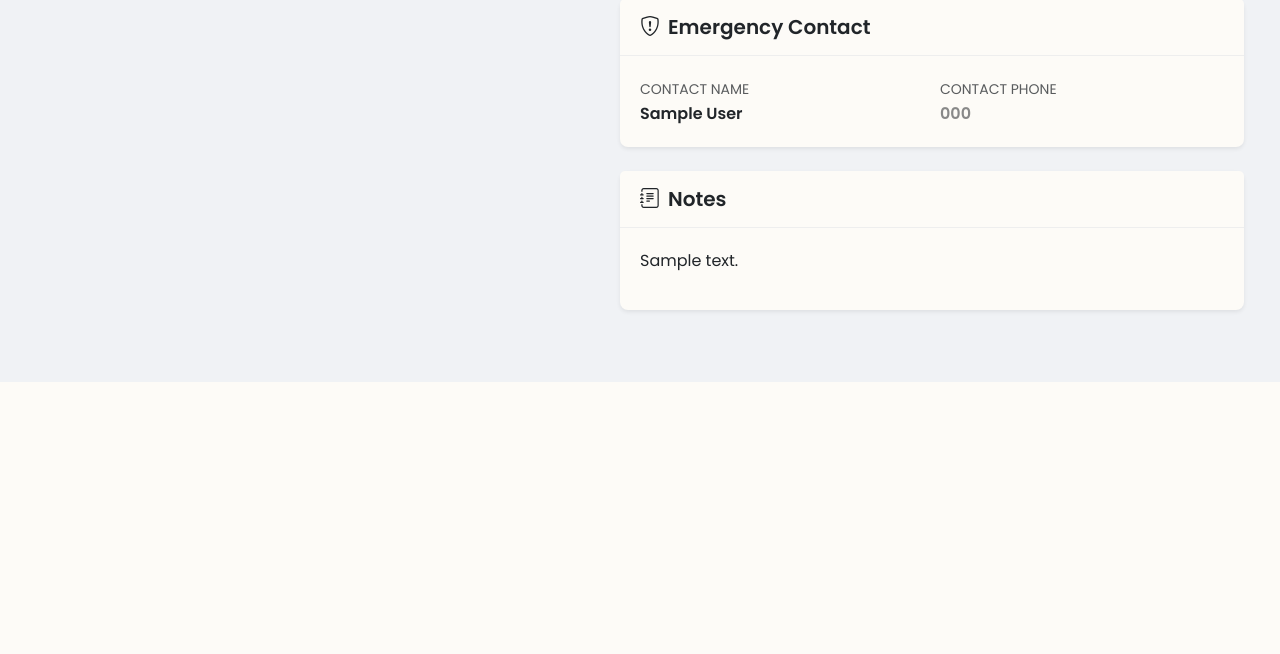
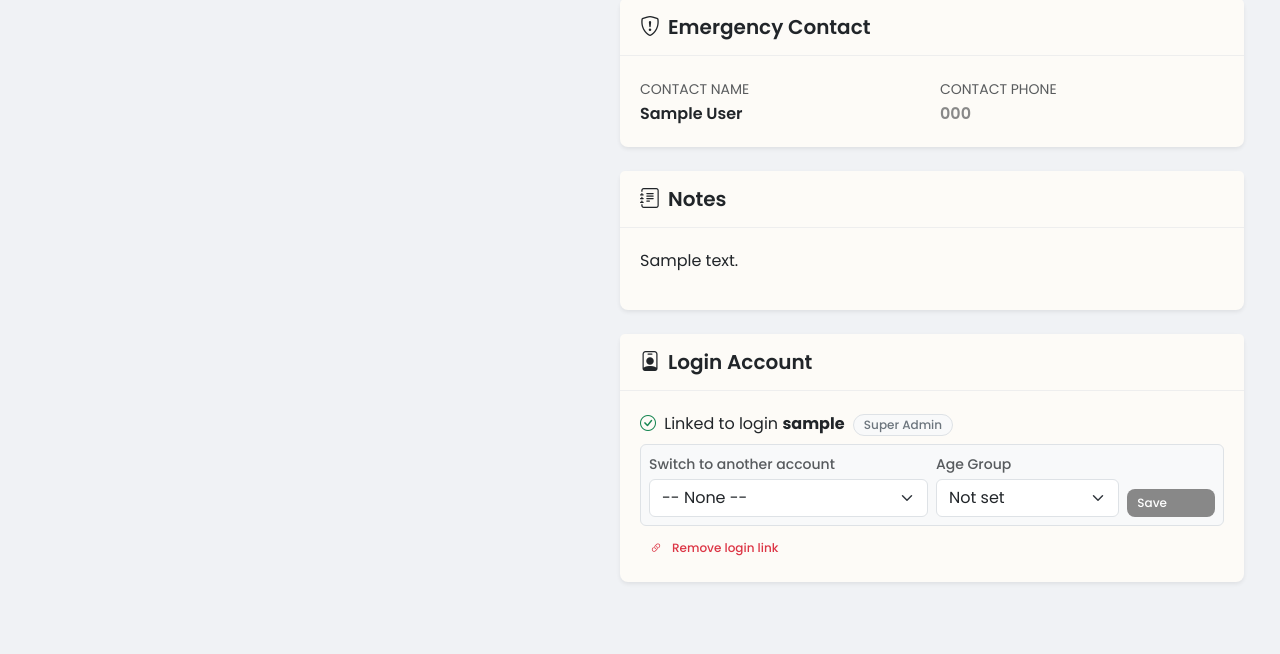
Before and after one commit to mbuguam443/grace-church, a Django app: page /members/1/ in a window 1280 px wide. Shown: the part 874-1528 px from the top of the page. Before the commit the page ends 1256 px from the top, so only its background shows below. Run offline with Django 4.2, Linux system fonts and the light colour scheme; a user stored in the database is signed in; tables that the repository leaves empty hold one stand-in row (values such as "Sample post"); grey boxes marked "Sample" are stand-in pictures; parts of the project's set-up code (start-up, migrations or seed data) failed here and were passed over.

Commit message:
Add login account link on members so class targeting can reach them

```diff
--- a/members/forms.py
+++ b/members/forms.py
@@ -1,5 +1,21 @@
 from django import forms
+
+from accounts.models import User
 from .models import Member, Family
+
+
+def suggest_username(member):
+    """Build a free username for a member from their member number."""
+    base = (member.member_number or '').strip().lower().replace('-', '').replace(' ', '')
+    if not base:
+        base = (member.first_name or 'member').strip().lower() + (member.last_name or '').strip().lower()
+    base = base or 'member'
+    candidate = base
+    counter = 1
+    while User.objects.filter(username__iexact=candidate).exists():
+        counter += 1
+        candidate = '%s%d' % (base, counter)
+    return candidate
 
 
 class MemberForm(forms.ModelForm):
@@ -38,6 +54,44 @@ class MemberForm(forms.ModelForm):
             'notes': forms.Textarea(attrs={'class': 'form-control', 'rows': 4}),
         }
 
+    def __init__(self, *args, **kwargs):
+        super().__init__(*args, **kwargs)
+        member = self.instance.pk and self.instance
+        # only offer accounts that are not already linked to another member
+        self.fields['user'].queryset = User.objects.filter(
+            member_profile__isnull=True,
+        ).order_by('username')
+        if member:
+            current = User.objects.filter(pk=self.instance.user_id)
+            if current.exists():
+                self.fields['user'].queryset = self.fields['user'].queryset | current
+
+
+class MemberLoginForm(forms.Form):
+    """Create a login account for a member, or link an existing one, so the
+    person can be pulled into classes (ministry / age group targeting)."""
+
+    action = forms.ChoiceField(
+        choices=[('create', 'Create a new login account'), ('link', 'Link an existing user account')],
+        widget=forms.RadioSelect,
+        initial='create',
+        required=False,
+    )
+    username = forms.CharField(max_length=150, required=False)
+    existing_user = forms.ModelChoiceField(queryset=User.objects.none(), required=False)
+    age_group = forms.ChoiceField(choices=User.AGE_GROUP_CHOICES, required=False)
+
+    def __init__(self, *args, member=None, **kwargs):
+        super().__init__(*args, **kwargs)
+        self.fields['existing_user'].queryset = User.objects.filter(
+            member_profile__isnull=True, is_active=True,
+        ).order_by('username')
+        self.fields['username'].widget.attrs.update({'class': 'form-control'})
+        self.fields['existing_user'].widget.attrs.update({'class': 'form-select'})
+        self.fields['age_group'].widget.attrs.update({'class': 'form-select'})
+        if member is not None and not self.is_bound:
+            self.fields['username'].initial = suggest_username(member)
+
 
 class FamilyForm(forms.ModelForm):
     class Meta:
--- a/members/urls.py
+++ b/members/urls.py
@@ -9,6 +9,8 @@ urlpatterns = [
     path('<int:pk>/', views.MemberDetailView.as_view(), name='member-detail'),
     path('<int:pk>/update/', views.MemberUpdateView.as_view(), name='member-update'),
     path('<int:pk>/delete/', views.MemberDeleteView.as_view(), name='member-delete'),
+    path('<int:pk>/login/', views.member_login, name='member-login'),
+    path('<int:pk>/login/remove/', views.member_unlink_login, name='member-login-remove'),
 
     path('families/', views.FamilyListView.as_view(), name='family-list'),
     path('families/create/', views.FamilyCreateView.as_view(), name='family-create'),
--- a/members/views.py
+++ b/members/views.py
@@ -1,12 +1,15 @@
 from django.contrib import messages
+from django.contrib.auth.decorators import login_required
 from django.contrib.auth.mixins import LoginRequiredMixin, UserPassesTestMixin
 from django.db.models import Q
+from django.shortcuts import get_object_or_404, redirect
 from django.urls import reverse_lazy
 from django.views.generic import (
     CreateView, DeleteView, DetailView, ListView, UpdateView,
 )
 
-from .forms import MemberForm, FamilyForm
+from accounts.models import User
+from .forms import MemberForm, FamilyForm, MemberLoginForm
 from .models import Member, Family
 
 
@@ -62,6 +65,88 @@ class MemberDetailView(LoginRequiredMixin, DetailView):
     model = Member
     template_name = 'members/member_detail.html'
     context_object_name = 'member'
+
+    def get_context_data(self, **kwargs):
+        context = super().get_context_data(**kwargs)
+        member = context['member']
+        if member.user:
+            context['login_form'] = MemberLoginForm(
+                initial={'action': 'link', 'age_group': member.user.age_group}, member=member,
+            )
+        else:
+            context['login_form'] = MemberLoginForm(member=member)
+        return context
+
+
+@login_required
+def member_login(request, pk):
+    """Create a login for a member or link an existing account to them."""
+    member = get_object_or_404(Member, pk=pk)
+    if not (request.user.is_admin_user or request.user.is_leader):
+        messages.error(request, 'You do not have permission to manage member logins.')
+        return redirect('members:member-detail', pk=member.pk)
+    if request.method == 'POST':
+        form = MemberLoginForm(request.POST, member=member)
+        if form.is_valid():
+            action = form.cleaned_data.get('action') or 'create'
+            age_group = form.cleaned_data.get('age_group') or ''
+            if action == 'link':
+                user = form.cleaned_data.get('existing_user')
+                linked_to = getattr(user, 'member_profile', None) if user else None
+                if user is None:
+                    messages.error(request, 'Please choose the user account to link.')
+                elif linked_to is not None and linked_to.pk != member.pk:
+                    messages.error(request, 'That account is already linked to another member.')
+                else:
+                    if member.user_id and member.user_id != user.pk:
+                        member.user = None
+                        member.save(update_fields=['user'])
+                    member.user = user
+                    member.save(update_fields=['user'])
+                    user.age_group = age_group
+                    user.save(update_fields=['age_group'])
+                    messages.success(request, 'Linked account %s to this member.' % user.username)
+            else:
+                username = (form.cleaned_data.get('username') or '').strip()
+                if not username:
+                    messages.error(request, 'Please enter a username for the new login.')
+                elif User.objects.filter(username__iexact=username).exists():
+                    messages.error(request, 'That username is already taken.')
+                else:
+                    user = User.objects.create_user(
+                        username=username,
+                        email=member.email,
+                        password=None,
+                        first_name=member.first_name,
+                        last_name=member.last_name,
+                        role='member',
+                        age_group=age_group,
+                    )
+                    member.user = user
+                    member.save(update_fields=['user'])
+                    messages.success(
+                        request,
+                        'Login %s created. Set a password from Accounts > Users before they sign in.' % user.username,
+                    )
+        else:
+            for error in form.errors.values():
+                messages.error(request, error)
+    return redirect('members:member-detail', pk=member.pk)
+
+
+@login_required
+def member_unlink_login(request, pk):
+    """Remove the login link from a member (the account itself is kept)."""
+    member = get_object_or_404(Member, pk=pk)
+    if not (request.user.is_admin_user or request.user.is_leader):
+        messages.error(request, 'You do not have permission to manage member logins.')
+        return redirect('members:member-detail', pk=member.pk)
+    if request.method == 'POST' and member.user:
+        username = member.user.username
+        member.user = None
+        member.save(update_fields=['user'])
+        messages.success(request, 'Login link removed from %s (account %s kept).' % (member, username))
+    return redirect('members:member-detail', pk=member.pk)
 
 
 class MemberCreateView(LoginRequiredMixin, WriteAccessMixin, CreateView):
--- a/templates/members/member_detail.html
+++ b/templates/members/member_detail.html
@@ -201,6 +201,97 @@
                 </div>
             </div>
             {% endif %}
+
+            <div class="card shadow-sm mb-4">
+                <div class="card-header bg-white">
+                    <h5 class="card-title mb-0">
+                        <i class="bi bi-person-badge me-2"></i>Login Account
+                    </h5>
+                </div>
+                <div class="card-body">
+                    {% if member.user %}
+                    <p class="mb-2">
+                        <i class="bi bi-check-circle text-success me-1"></i>
+                        Linked to login <strong>{{ member.user.username }}</strong>
+                        <span class="badge bg-light text-secondary border ms-1">{{ member.user.get_role_display }}</span>
+                        {% if member.user.age_group %}
+                        <span class="badge bg-info text-dark ms-1">{{ member.user.get_age_group_display }}</span>
+                        {% endif %}
+                    </p>
+                    <form method="post" action="{% url 'members:member-login' member.pk %}"
+                          class="p-2 rounded bg-light border mb-2">
+                        {% csrf_token %}
+                        <input type="hidden" name="action" value="link">
+                        <div class="row g-2 align-items-end">
+                            <div class="col-md-6">
+                                <label class="form-label small text-muted mb-1">Switch to another account</label>
+                                <select name="existing_user" class="form-select">
+                                    <option value="">-- None --</option>
+                                    {% for u in login_form.fields.existing_user.queryset %}
+                                    <option value="{{ u.pk }}">{{ u.username }}{% if u.get_full_name %} - {{ u.get_full_name }}{% endif %}</option>
+                                    {% endfor %}
+                                </select>
+                            </div>
+                            <div class="col-md-4">
+                                <label class="form-label small text-muted mb-1">Age Group</label>
+                                <select name="age_group" class="form-select">
+                                    {% for value, text in login_form.fields.age_group.choices %}
+                                    <option value="{{ value }}" {% if value == member.user.age_group %}selected{% endif %}>{{ text }}</option>
+                                    {% endfor %}
+                                </select>
+                            </div>
+                            <div class="col-md-2">
+                                <button type="submit" class="btn btn-sm btn-primary w-100">Save</button>
+                            </div>
+                        </div>
+                    </form>
+                    <form method="post" action="{% url 'members:member-login-remove' member.pk %}"
+                          onsubmit="return confirm('Remove the login link from this member?');">
+                        {% csrf_token %}
+                        <button type="submit" class="btn btn-sm btn-outline-danger">
+                            <i class="bi bi-link-45deg me-1"></i>Remove login link
+                        </button>
+                    </form>
+                    {% else %}
+                    <p class="text-muted small">
+                        This member has no login account yet. Create one (or link an existing account) so they can
+                        be added to Bible Study and Sunday School classes by ministry or age group.
+                    </p>
+                    <form method="post" action="{% url 'members:member-login' member.pk %}">
+                        {% csrf_token %}
+                        <div class="mb-2">{{ login_form.action }}</div>
+                        <div class="row g-2">
+                            <div class="col-md-6">
+                                <label class="form-label small text-muted mb-1">New username</label>
+                                <input type="text" name="username" class="form-control"
+                                       value="{{ login_form.username.value|default:login_form.username.initial }}"
+                                       placeholder="e.g. gc00013">
+                            </div>
+                            <div class="col-md-6">
+                                <label class="form-label small text-muted mb-1">Age Group</label>
+                                <select name="age_group" class="form-select">
+                                    {% for value, text in login_form.fields.age_group.choices %}
+                                    <option value="{{ value }}">{{ text }}</option>
+                                    {% endfor %}
+                                </select>
+                            </div>
+                        </div>
+                        <div class="mt-2">
+                            <label class="form-label small text-muted mb-1">Existing account</label>
+                            <select name="existing_user" class="form-select">
+                                <option value="">-- None --</option>
+                                {% for u in login_form.fields.existing_user.queryset %}
+                                <option value="{{ u.pk }}">{{ u.username }}{% if u.get_full_name %} - {{ u.get_full_name }}{% endif %}</option>
+                                {% endfor %}
+                            </select>
+                        </div>
+                        <button type="submit" class="btn btn-sm btn-primary mt-3">
+                            <i class="bi bi-person-plus me-1"></i>Save login
+                        </button>
+                    </form>
+                    {% endif %}
+                </div>
+            </div>
         </div>
     </div>
 </div>
```
